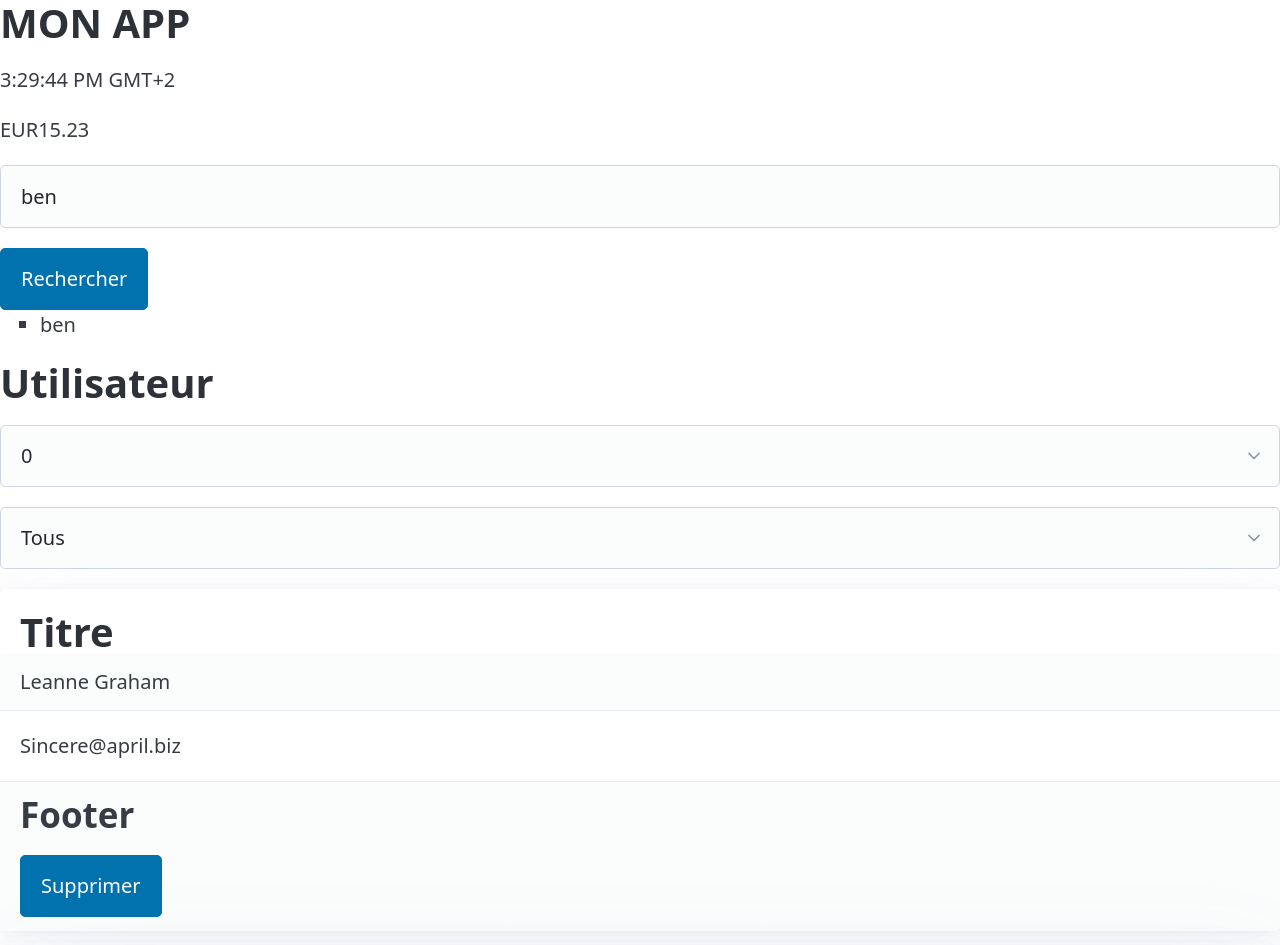
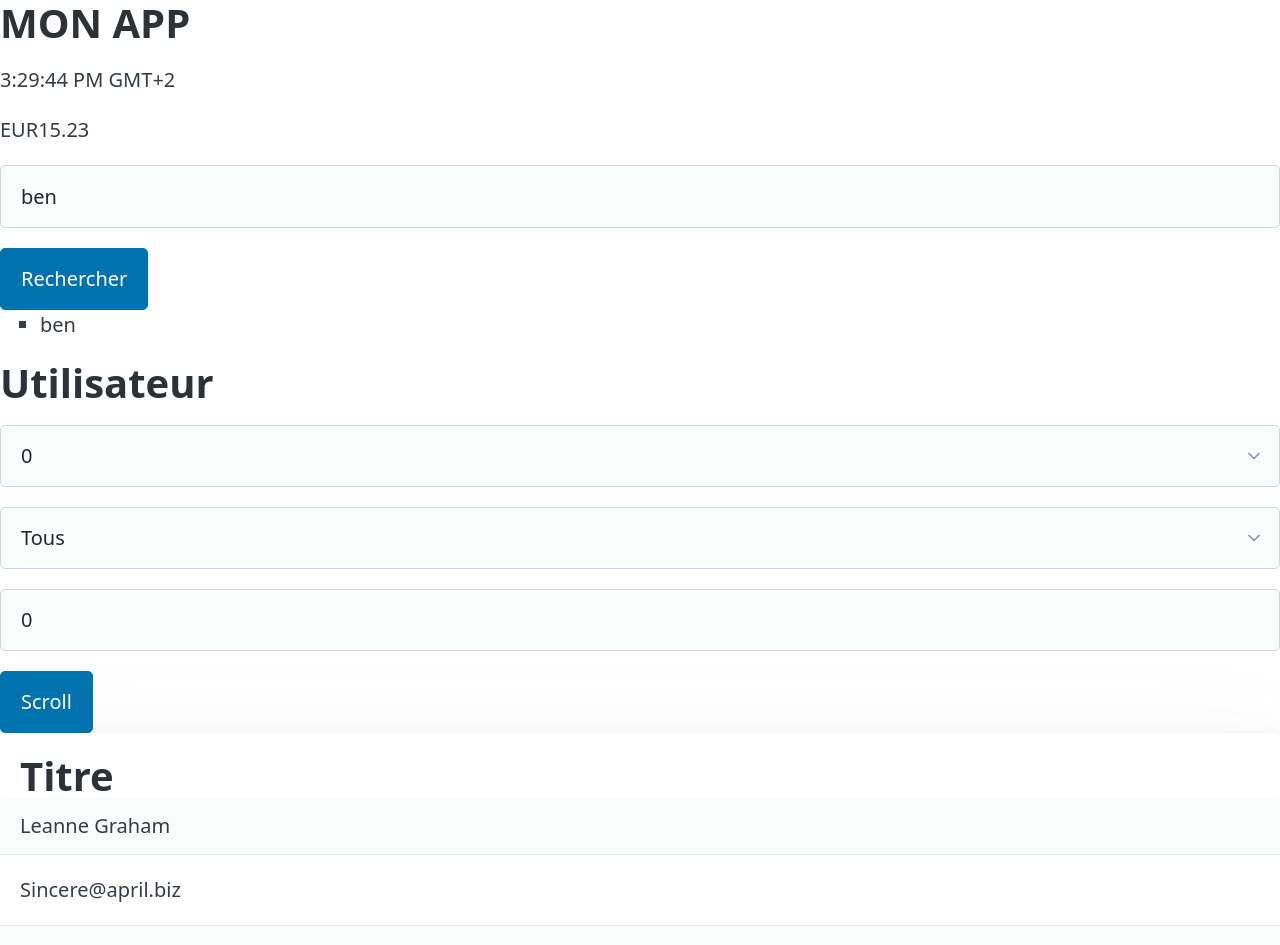
Before and after one commit to dferhod/angular-formation, an Angular app: page / in a window 1280 px wide. Shown: the top 945 px of the page. Built offline with nearby package versions, Linux system fonts and the light colour scheme.

Commit message:
scrollIntoView

```diff
--- a/src/app/features/users/users.component.html
+++ b/src/app/features/users/users.component.html
@@ -13,9 +13,18 @@
     }
 </select>
 
+@if (errorMessage) {
+    <p>{{ errorMessage }}</p>
+}
+
+<input type="text" [(ngModel)]="cardIndex">
+<button (click)="scrollToUser()">Scroll</button>
+
 @for (u of users | extFilter:extSelected ; track u.id) {
-    <app-user-card [user]="u">
-        <h1 class="title" #title>Titre</h1>
-        <h2 #title>Footer</h2>
-    </app-user-card>
+    <div #refUser>
+        <app-user-card [user]="u">
+            <h1 class="title" #title>Titre</h1>
+            <h2 #title>Footer</h2>
+        </app-user-card>
+    </div>
 }
--- a/src/app/features/users/users.component.ts
+++ b/src/app/features/users/users.component.ts
@@ -1,4 +1,4 @@
-import { Component } from '@angular/core';
+import { Component, ElementRef, QueryList, ViewChild, ViewChildren } from '@angular/core';
 import { UserCardComponent } from './user-card.component';
 import { User } from '../../core/interfaces/user';
 import { PluralPipe } from '../../shared/pipes/plural.pipe';
@@ -12,9 +12,24 @@ import { Extensionpipe } from '../../shared/pipes/extension.pipe';
   imports: [UserCardComponent, PluralPipe, FormsModule, Extensionpipe]
 })
 export class UsersComponent {
+  @ViewChildren('refUser') propCards!: QueryList<ElementRef<HTMLDivElement>>
+
   nbSelected = 0
   extSelected = ''
   extensions: string[] = ['tv', 'biz', 'io', 'me']
+  cardIndex = 0
+  errorMessage = ''
+
+  scrollToUser() {
+    const arrayElementCards = this.propCards.toArray()
+    const elementCard = arrayElementCards[this.cardIndex]
+    if (!elementCard) {
+      this.errorMessage = 'Index invalide'
+      return
+    }
+    elementCard.nativeElement.scrollIntoView({ behavior: 'smooth', block: 'center' });
+  }
+
   users: User[] = [
     {
       id: 1,
```
